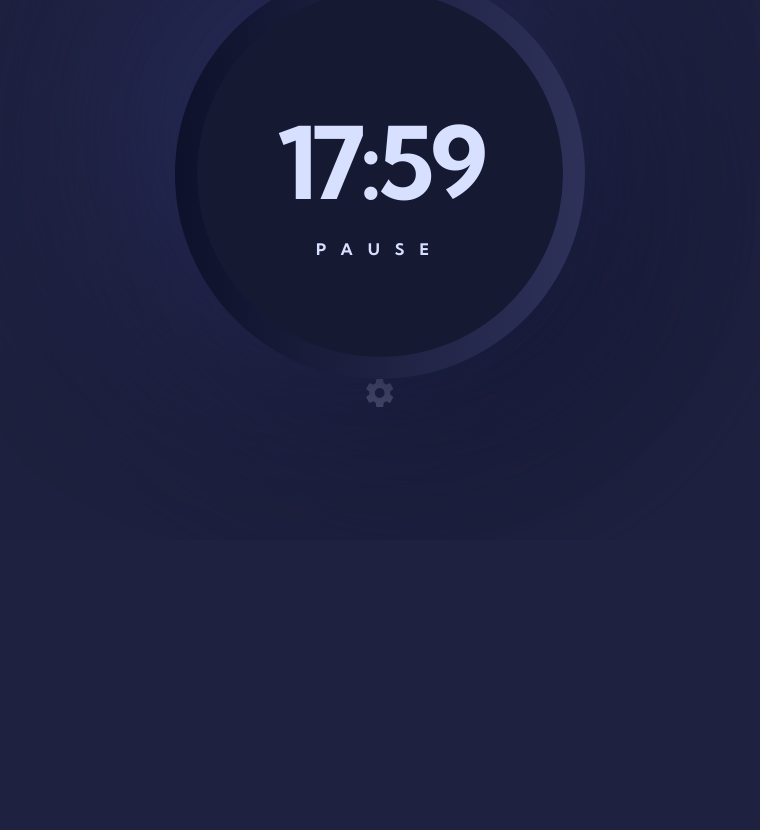
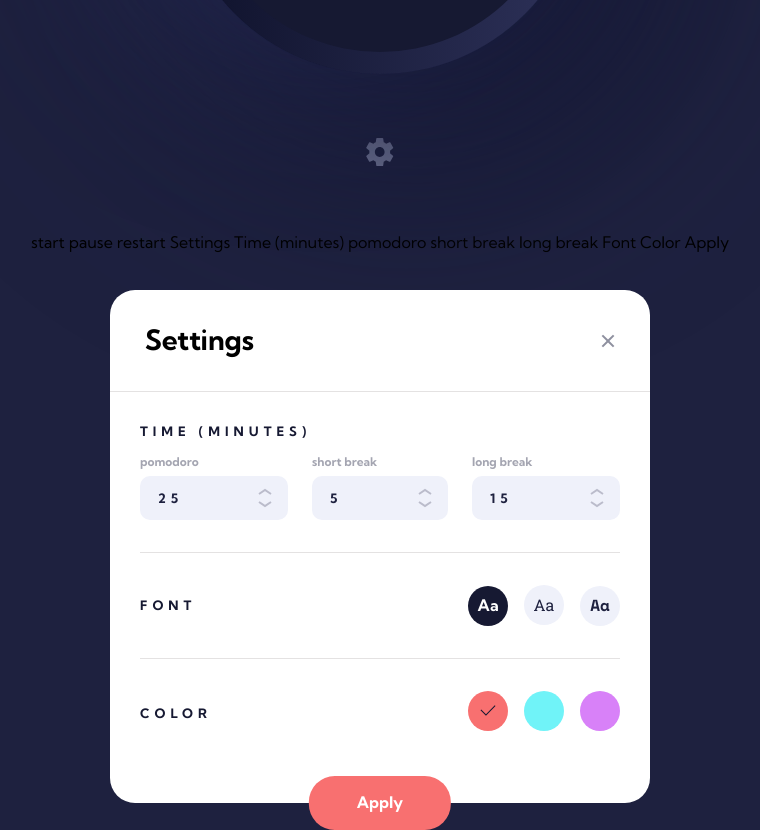
Before and after one commit to DavidPokrajac/pomodoro-app, a Next.js app: page / in a window 1280 px wide. Shown: the part 260-1090 px from the top of the page, without its empty margins (260-1020 px from the left). Before the commit the page ends 800 px from the top, so only its background shows below. Built offline with nearby package versions, Linux system fonts and the light colour scheme.

Commit message:
Created modal display

```diff
--- /dev/null
+++ b/src/app/components/ModalDisplay.tsx
@@ -0,0 +1,94 @@
+import Image from "next/image";
+import closeIcon from "../../../public/assets/icon-close.svg";
+import arrowUp from "../../../public/assets/icon-arrow-up.svg";
+import arrowDown from "../../../public/assets/icon-arrow-down.svg";
+
+export default function ModalDisplay() {
+    return (
+        <div className="modal">
+            <div className="modal__head">
+                <h2 className="modal__head__title">Settings</h2>
+                <Image src={closeIcon} alt="Close the modal" />
+            </div>
+            <div className="modal__time-wrapper">
+                <h3 className="modal__time-wrapper__title">TIME (MINUTES)</h3>
+                <div className="modal__time-wrapper__options">
+                    <div>
+                        <label htmlFor="pomodoro">pomodoro</label>
+                        <div className="input-wrapper">
+                            <input
+                                type="number"
+                                name=""
+                                id="pomodoro"
+                                value={25}
+                            />
+                            <button className="arrow-up-btn">
+                                <Image src={arrowUp} alt="" />
+                            </button>
+                            <button className="arrow-down-btn">
+                                <Image src={arrowDown} alt="" />
+                            </button>
+                        </div>
+                    </div>
+                    <div>
+                        <label htmlFor="short-break">short break</label>
+                        <div className="input-wrapper">
+                            <input
+                                type="number"
+                                name=""
+                                id="short-break"
+                                value={5}
+                            />
+                            <button className="arrow-up-btn">
+                                <Image src={arrowUp} alt="" />
+                            </button>
+                            <button className="arrow-down-btn">
+                                <Image src={arrowDown} alt="" />
+                            </button>
+                        </div>
+                    </div>
+                    <div>
+                        <label htmlFor="long-break">long break</label>
+                        <div className="input-wrapper">
+                            <input
+                                type="number"
+                                name=""
+                                id="long-break"
+                                value={15}
+                            />
+                            <button className="arrow-up-btn">
+                                <Image src={arrowUp} alt="" />
+                            </button>
+                            <button className="arrow-down-btn">
+                                <Image src={arrowDown} alt="" />
+                            </button>
+                        </div>
+                    </div>
+                </div>
+            </div>
+            <div className="modal__font-wrapper">
+                <h3 className="modal__font-wrapper__title">FONT</h3>
+                <div className="modal__font-wrapper__options">
+                    <button className="modal__font-wrapper__options__button modal__font-wrapper__options__button--kumbh modal__font-wrapper__options__button--active">
+                        Aa
+                    </button>
+                    <button className="modal__font-wrapper__options__button modal__font-wrapper__options__button--roboto-slab">
+                        Aa
+                    </button>
+                    <button className="modal__font-wrapper__options__button modal__font-wrapper__options__button--space-mono">
+                        Aa
+                    </button>
+                </div>
+            </div>
+            <div className="modal__color-wrapper">
+                <h3 className="modal__color-wrapper__title">COLOR</h3>
+                <div className="modal__color-wrapper__options">
+                    <button className="modal__color-wrapper__options__button modal__color-wrapper__options__button--red modal__color-wrapper__options__button--active"></button>
+                    <button className="modal__color-wrapper__options__button modal__color-wrapper__options__button--cyan"></button>
+                    <button className="modal__color-wrapper__options__button modal__color-wrapper__options__button--magenta"></button>
+                </div>
+            </div>
+            <button className="modal__apply-button">Apply</button>
+        </div>
+    );
+}
--- a/src/app/layout.tsx
+++ b/src/app/layout.tsx
@@ -1,10 +1,17 @@
 import type { Metadata } from "next";
-import { Geist, Geist_Mono, Kumbh_Sans } from "next/font/google";
+import {
+    Geist,
+    Geist_Mono,
+    Kumbh_Sans,
+    Roboto_Slab,
+    Space_Mono,
+} from "next/font/google";
 import "./styles/reset.css";
 import "./styles/global.css";
 import "./styles/variables.css";
 import "./styles/buttonContainer.css";
 import "./styles/timerDisplay.css";
+import "./styles/modalDisplay.css";
 
 const geistSans = Geist({
     variable: "--font-geist-sans",
@@ -21,6 +28,17 @@ const kumbhSans = Kumbh_Sans({
     subsets: ["latin"],
 });
 
+const robotoSlab = Roboto_Slab({
+    variable: "--font-roboto-slab-serif",
+    subsets: ["latin"],
+});
+
+const spaceMono = Space_Mono({
+    variable: "--font-space-mono",
+    subsets: ["latin"],
+    weight: ["700"],
+});
+
 export const metadata: Metadata = {
     title: "Frontend Mentor | Pomodoro app",
     description: "A project from Frontend Mentor website",
@@ -34,7 +52,7 @@ export default function RootLayout({
     return (
         <html lang="en">
             <body
-                className={`${geistSans.variable} ${geistMono.variable} ${kumbhSans.variable}`}
+                className={`${geistSans.variable} ${geistMono.variable} ${kumbhSans.variable} ${robotoSlab.variable} ${spaceMono.variable}`}
             >
                 {children}
             </body>
--- a/src/app/page.tsx
+++ b/src/app/page.tsx
@@ -3,16 +3,22 @@ import pomodoro from "../../public/assets/logo.svg";
 import settingsIcon from "../../public/assets/icon-settings.svg";
 import ButtonContainer from "./components/ButtonContainer";
 import TimerDisplay from "./components/TimerDisplay";
+import ModalDisplay from "./components/ModalDisplay";
 
 export default function Page() {
     return (
         <>
-            <Image src={pomodoro} alt="pomodoro logo" />
-            <ButtonContainer />
-            <TimerDisplay />
-            <Image src={settingsIcon} alt="click to modify" />
-            {/* start pause restart Settings Time (minutes) pomodoro short break
-            long break Font Color Apply */}
+            <div className="first-part">
+                <Image src={pomodoro} alt="pomodoro logo" />
+                <ButtonContainer />
+            </div>
+            <div className="second-part">
+                <TimerDisplay />
+                <Image src={settingsIcon} alt="click to modify" />
+                start pause restart Settings Time (minutes) pomodoro short break
+                long break Font Color Apply
+            </div>
+            <ModalDisplay />
         </>
     );
 }
--- a/src/app/styles/buttonContainer.css
+++ b/src/app/styles/buttonContainer.css
@@ -3,6 +3,8 @@
     padding: 8px 10px;
     border-radius: 31px;
     font-size: 14px;
+    position: relative;
+    z-index: 1;
 }
 
 .button-container__button {
--- a/src/app/styles/global.css
+++ b/src/app/styles/global.css
@@ -8,8 +8,24 @@ body {
     align-items: center;
     justify-content: center;
     height: 100vh;
-    max-width: 410px;
+    /* max-width: 410px; */
     width: 95%;
     margin: 0 auto;
     font-family: var(--font-family-kumbh);
+    gap: 36px;
+    text-align: center;
 }
+
+.first-part {
+    display: flex;
+    flex-direction: column;
+    gap: 56px;
+    align-items: center;
+}
+
+.second-part {
+    display: flex;
+    flex-direction: column;
+    gap: 64px;
+    align-items: center;
+}
--- /dev/null
+++ b/src/app/styles/modalDisplay.css
@@ -0,0 +1,189 @@
+.modal {
+    background-color: var(--clr-white);
+    border-radius: 25px;
+    width: 540px;
+    position: relative;
+    padding-block-end: 35px;
+}
+
+.modal__head {
+    display: flex;
+    justify-content: space-between;
+    align-items: center;
+    padding: 35px;
+    border-bottom: 1px solid var(--clr-grey-200);
+}
+
+.modal__head__title {
+    font-size: 28px;
+}
+
+.modal__head__title,
+.modal__time-wrapper__title,
+.modal__font-wrapper__title,
+.modal__color-wrapper__title {
+    margin: 0;
+}
+
+.modal__time-wrapper__title,
+.modal__font-wrapper__title,
+.modal__color-wrapper__title {
+    font-size: 13px;
+    letter-spacing: 5px;
+    color: var(--clr-blue-900);
+}
+
+.modal__time-wrapper {
+    display: grid;
+    grid-template-columns: repeat(3, 1fr);
+    grid-template-rows: auto auto;
+    text-align: start;
+    row-gap: 16px;
+    width: 480px;
+    margin: 0 auto;
+    padding-block: 32px;
+}
+
+.modal__time-wrapper__title {
+    grid-row: 1 / 2;
+    grid-column: 1 / -1;
+}
+
+.modal__time-wrapper__options {
+    display: grid;
+    grid-row: 2 / 3;
+    grid-column: 1 / -1;
+    grid-template-columns: subgrid;
+    column-gap: 24px;
+}
+
+.modal__time-wrapper__options label {
+    color: var(--clr-blue-850);
+    opacity: 0.4;
+    font-size: 12px;
+    font-weight: bold;
+    display: block;
+    margin-block-end: 8px;
+}
+
+.modal__time-wrapper__options input {
+    width: 100%;
+    background-color: var(--clr-blue-50);
+    color: var(--clr-blue-850);
+    font-size: 13px;
+    font-weight: bold;
+    letter-spacing: 5px;
+    border: none;
+    border-radius: 10px;
+    appearance: textfield;
+    padding: 15px 18px;
+}
+
+.modal__font-wrapper,
+.modal__color-wrapper {
+    display: flex;
+    justify-content: space-between;
+    align-items: center;
+    width: 480px;
+    margin: 0 auto;
+    padding-block: 32px;
+    border-top: 1px solid var(--clr-grey-200);
+}
+
+.modal__font-wrapper__options > * + *,
+.modal__color-wrapper__options > * + * {
+    margin-left: 16px;
+}
+
+.modal__font-wrapper__options__button,
+.modal__color-wrapper__options__button {
+    width: 40px;
+    height: 40px;
+    border-radius: 100%;
+    border: none;
+    background-color: var(--clr-blue-50);
+    color: var(--clr-blue-850);
+}
+
+.modal__font-wrapper__options__button--active {
+    background-color: var(--clr-blue-900);
+    color: var(--clr-white);
+}
+
+.modal__font-wrapper__options__button--kumbh {
+    font-family: var(--font-family-kumbh);
+    font-weight: bold;
+}
+
+.modal__font-wrapper__options__button--roboto-slab {
+    font-family: var(--font-family-roboto-slab);
+}
+
+.modal__font-wrapper__options__button--space-mono {
+    font-family: var(--font-family-space-mono);
+    font-weight: bold;
+}
+
+.modal__color-wrapper__options__button--red {
+    background-color: var(--clr-red-400);
+}
+
+.modal__color-wrapper__options__button--cyan {
+    background-color: var(--clr-cyan-300);
+}
+
+.modal__color-wrapper__options__button--magenta {
+    background-color: var(--clr-magenta-400);
+}
+
+.modal__apply-button {
+    display: inline-block;
+    padding: 18px 48px;
+    border-radius: 26px;
+    background-color: var(--clr-red-400);
+    color: var(--clr-white);
+    border: none;
+    position: absolute;
+    left: 50%;
+    top: calc(100% - 26.5px);
+    transform: translateX(-50%);
+    font-weight: bold;
+}
+
+.input-wrapper {
+    position: relative;
+}
+
+.input-wrapper button {
+    position: absolute;
+    right: 10px;
+    background-color: transparent;
+    border: none;
+}
+
+.input-wrapper .arrow-up-btn {
+    top: 25%;
+}
+
+.input-wrapper .arrow-down-btn {
+    top: 55%;
+}
+
+.modal__color-wrapper__options__button--active {
+    position: relative;
+}
+
+.modal__color-wrapper__options__button--active::before {
+    content: "";
+    display: inline-block;
+    width: 20px;
+    height: 20px;
+    position: absolute;
+    top: 50%;
+    left: 50%;
+    transform: translate(-50%, -50%);
+    background-image: url("../../../public/assets/check-mark.svg");
+    background-repeat: no-repeat;
+    background-position: center center;
+    background-size: 20px 15px;
+}
```
Also changed, not shown: src/app/styles/variables.css (+7 -0 lines), public/assets/check-mark.svg (added).
